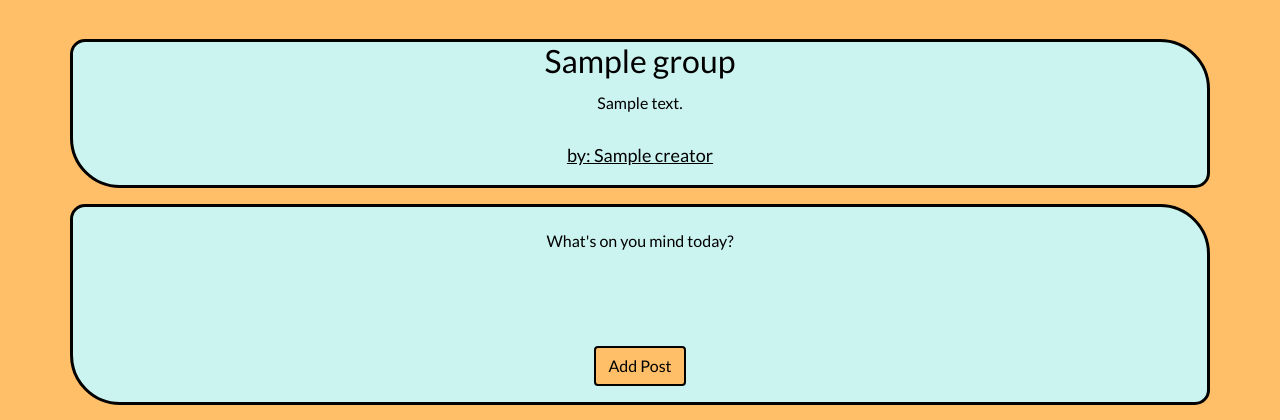
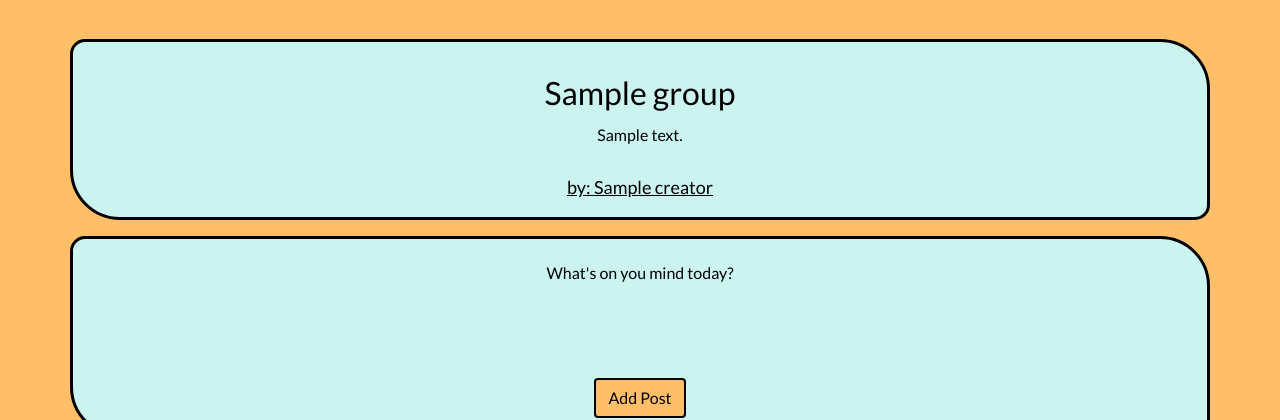
Before and after one commit to sael17/TechExchange-S22-TeamLorem, a Flask app: page /group/1 in a window 1280 px wide. Shown: the part 141-561 px from the top of the page. Run offline with Flask 2, Linux system fonts and the light colour scheme; the visitor is signed in with stand-in values (Sample User, id 1); a database or web service that is not in the repository returns one stand-in record (values such as "Sample title"); some libraries are stand-ins or nearby versions.

```diff
--- a/static/css/groups.css
+++ b/static/css/groups.css
@@ -17,6 +17,7 @@
     color: black;
     text-decoration: none;
     margin: 0 auto !important;
+    margin-top: 2rem !important;
 }
 
 a.group-name:hover {
```
